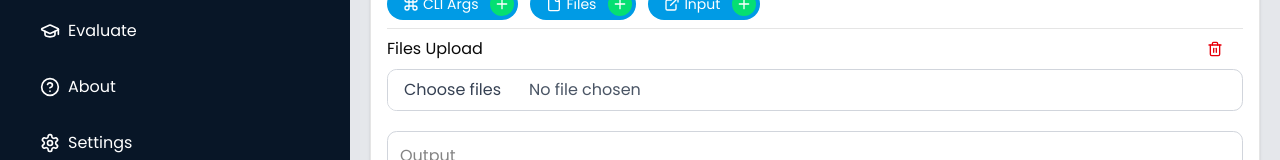
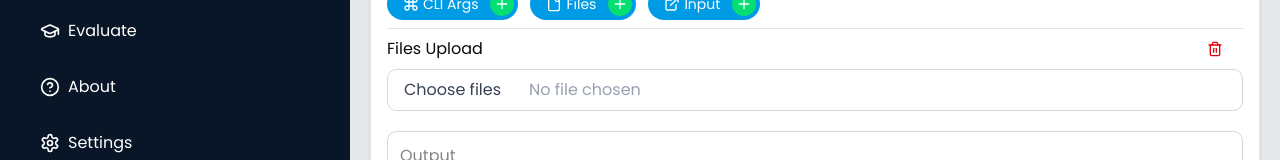
Before and after one commit to fbn776/Checkio, a React (Vite) app in the folder src/web/frontend/: page /testcase/create in a window 1280 px wide. Both pictures are taken after a click on the element "Files". Shown: the part 213-373 px from the top of the page. Built offline with nearby package versions, Linux system fonts and the light colour scheme.

Commit message:
Testcase Page

```diff
--- a/src/web/frontend/src/pages/testcases/create/page.jsx
+++ b/src/web/frontend/src/pages/testcases/create/page.jsx
@@ -91,7 +91,7 @@ export default function CreatePage() {
                                 Choose files
                                 <input type="file" className="hidden" multiple onChange={handleFileChange}/>
                             </label>
-                            <span className="px-3 py-2 text-gray-600 flex-1 truncate">{fileName}</span>
+                            <span className="px-3 py-2 text-gray-400 flex-1 truncate">{fileName}</span>
                         </div>
                     </div>
                 </div>
```
